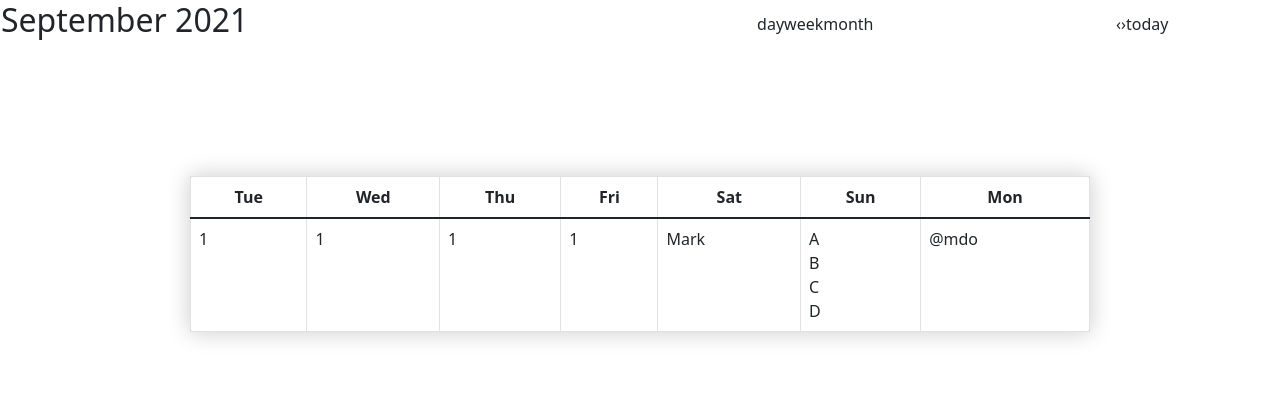
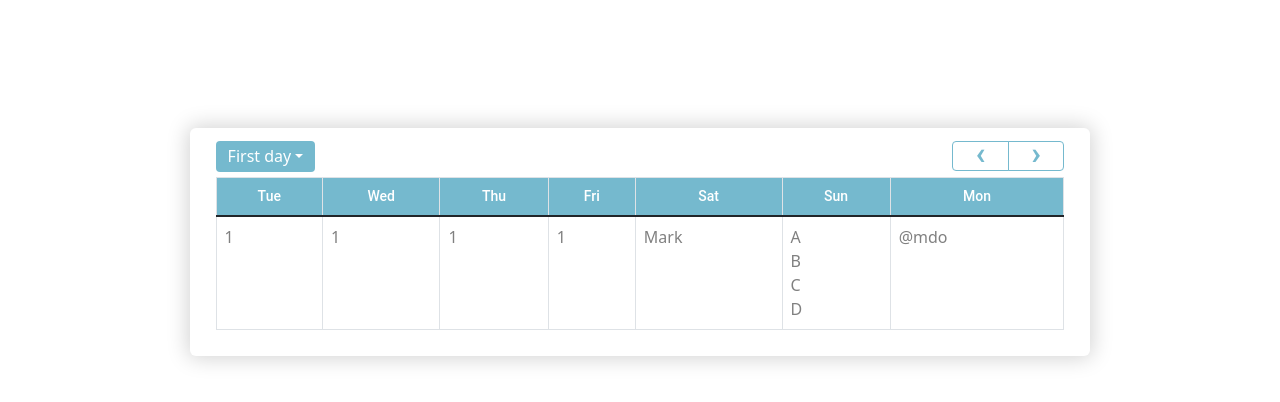
Before and after one commit to maryamghorbani/WeeksCalendar, a React (Create React App) app: page / in a window 1280 px wide. Shown: the top 402 px of the page. Built offline with nearby package versions, Linux system fonts and the light colour scheme.

Commit message:
styled calendar

```diff
--- a/src/Component/CSS/Calendar.css
+++ b/src/Component/CSS/Calendar.css
@@ -1,14 +1,64 @@
 #calendar {
 	margin: 10% auto;
 	width: 900px;
-	background-color: #FFFFFF;
 	border-radius: 6px;
+	padding: 1% 2% 2%;
 	box-shadow: 0 1px 2px #C3C3C3;
 	-webkit-box-shadow: 0px 0px 21px 2px rgba(0,0,0,0.18);
 	-moz-box-shadow: 0px 0px 21px 2px rgba(0,0,0,0.18);
 	box-shadow: 0px 0px 21px 2px rgba(0,0,0,0.18);
 }
 .calendar-header {
-	width: 100%;
-	border-radius: 6px 6px 0 0;
+	display: flex;
+	justify-content: space-between;
 }
+
+#calendar Table {
+	margin-bottom: 0;
+}
+.calendar-button {
+	font-family: 'Roboto', sans-serif;
+	color: #75b9ce;
+	position: relative;
+	display: inline-block;
+	padding: 0 .6em;
+	overflow: hidden;
+	height: 1.9em;
+	line-height: 1.9em;
+	white-space: nowrap;
+	cursor: pointer;
+	border: 1px solid #75b9ce;
+}
+.button-prev {
+	border-top-left-radius: 4px;
+	border-bottom-left-radius: 4px;
+	margin-right: -1px;
+
+}
+.button-next {
+	border-top-right-radius: 4px;
+	border-bottom-right-radius: 4px;
+	margin-right: 0;
+}
+.text-arrow {
+	margin: 0 .4em;
+	font-size: 2em;
+	line-height: 23px;
+	vertical-align: baseline;
+	font-weight: bold;
+}
+Table th {
+	font-family: 'Roboto', sans-serif;
+	background: #75b9ce !important;
+	color: #FFF;
+	font-size: 14px !important;
+	font-weight: 500 !important;
+}
+.day-dropdown {
+	background: #75b9ce !important;
+	border: none !important;
+    line-height: 1.2em !important;
+}
+Table td {
+	color: gray;
+}
--- a/src/Component/Calendar.js
+++ b/src/Component/Calendar.js
@@ -12,9 +12,9 @@ import CalendarHeader from "./CalendarHeader";
 
 function Calendar() {
 	return (
-		<div className="">
-		<CalendarHeader />
-			<Table id="calendar" hover bordered responsive>
+		<div id="calendar">
+			<CalendarHeader />
+			<Table hover bordered responsive>
 
 			  <thead>
 			    <tr className="text-center">
--- a/src/Component/CalendarHeader.js
+++ b/src/Component/CalendarHeader.js
@@ -1,4 +1,5 @@
 import React from 'react';
+import Dropdown from 'react-bootstrap/Dropdown';
 
 // import CSS
 import './CSS/Calendar.css'
@@ -6,33 +7,34 @@ import './CSS/Calendar.css'
 
 function CalendarHeader() {
 	return (
-		<div>
-			<table class="calendar-header">
-				<tbody>
-					<tr>
-						<td class="fc-header-left">
-							<span class="fc-header-title">
-								<h2>September 2021</h2>
-							</span>
-						</td>
-						<td class="fc-header-center">
-							<span class="fc-button fc-button-agendaDay fc-state-default fc-corner-left" unselectable="on">day</span>
-							<span class="fc-button fc-button-agendaWeek fc-state-default" unselectable="on">week</span>
-							<span class="fc-button fc-button-month fc-state-default fc-corner-right fc-state-active" unselectable="on">month</span>
-						</td>
-						<td class="fc-header-right">
-							<span class="fc-button fc-button-prev fc-state-default fc-corner-left" unselectable="on">
-								<span class="fc-text-arrow">‹</span>
-							</span>
-							<span class="fc-button fc-button-next fc-state-default fc-corner-right" unselectable="on">
-								<span class="fc-text-arrow">›</span>
-							</span>
-							<span class="fc-header-space"></span>
-							<span class="fc-button fc-button-today fc-state-default fc-corner-left fc-corner-right fc-state-disabled" unselectable="on">today</span>
-						</td>
-					</tr>
-				</tbody>
-			</table>
+		<div class="calendar-header">
+
+			<div class="header-left">
+				<Dropdown>
+				  <Dropdown.Toggle className="day-dropdown">
+				    First day
+				  </Dropdown.Toggle>
+
+				  <Dropdown.Menu>
+				    <Dropdown.Item href="#/action-1">Monday</Dropdown.Item>
+				    <Dropdown.Item href="#/action-2">Tuesday</Dropdown.Item>
+				    <Dropdown.Item href="#/action-3">Wednesday</Dropdown.Item>
+				    <Dropdown.Item href="#/action-4">Thursday</Dropdown.Item>
+				    <Dropdown.Item href="#/action-5">Friday</Dropdown.Item>
+				    <Dropdown.Item href="#/action-6">Saturday</Dropdown.Item>
+				    <Dropdown.Item href="#/action-7">Sunday</Dropdown.Item>
+				  </Dropdown.Menu>
+				</Dropdown>
+			</div>
+			<div class="header-right">
+				<span class="calendar-button button-prev">
+					<span class="text-arrow">‹</span>
+				</span>
+				<span class="calendar-button button-next">
+					<span class="text-arrow">›</span>
+				</span>
+			</div>
+
 		</div>
 		);
 }
```
